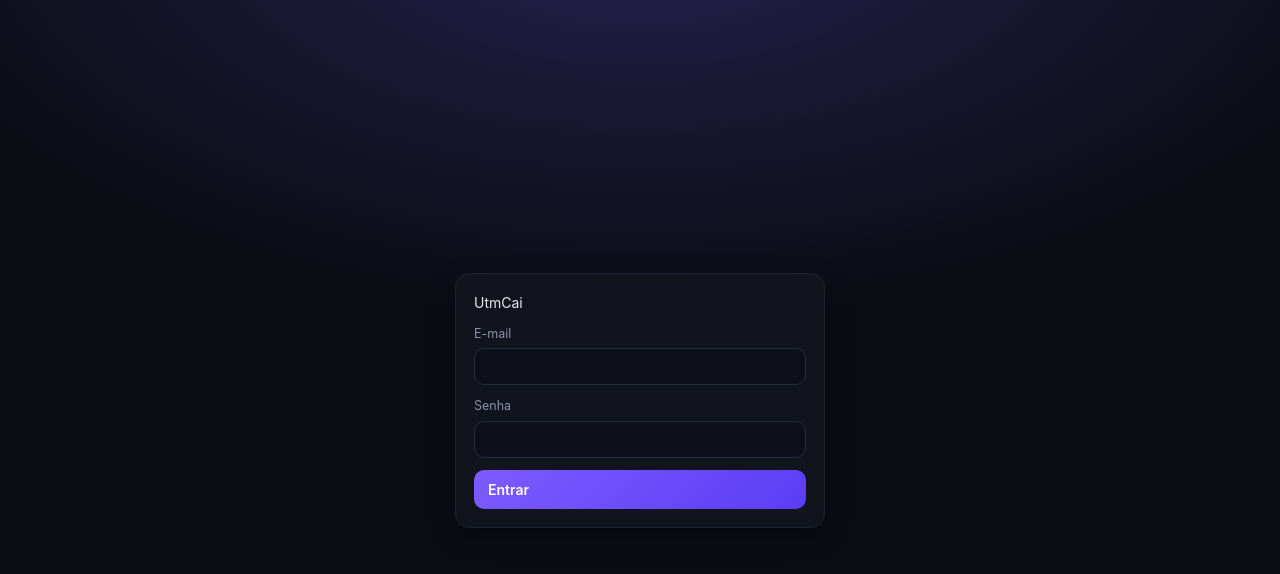
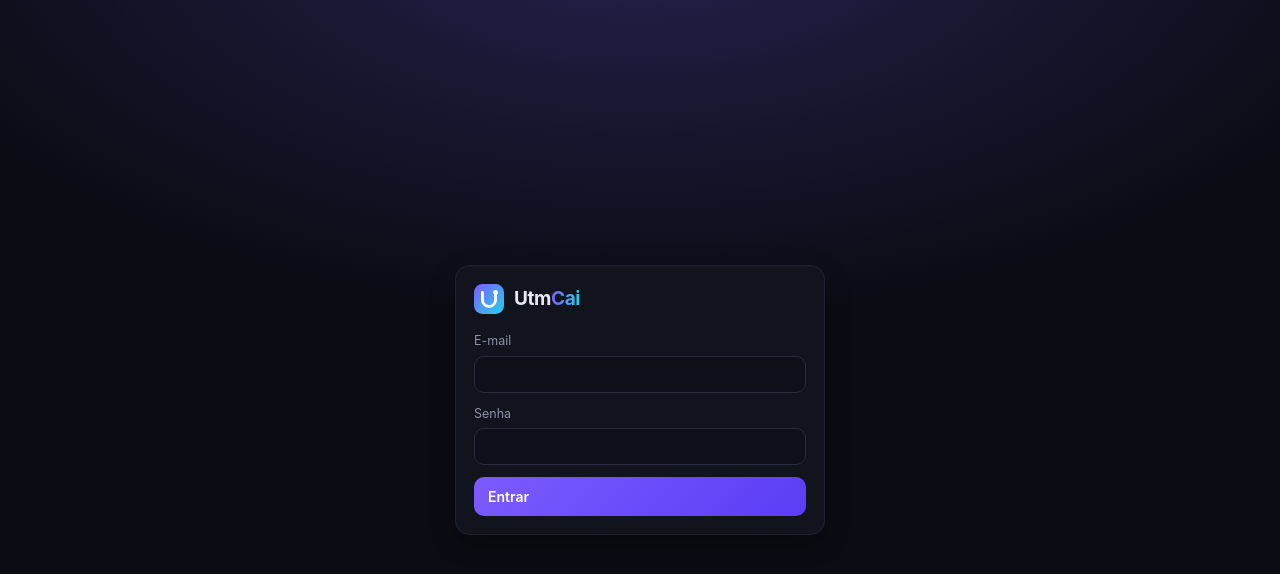
Before and after one commit to jhondeivyd/Utmicai, a Next.js app: page /login in a window 1280 px wide. Shown: the top 574 px of the page. Built offline with nearby package versions, Linux system fonts and the light colour scheme.

Commit message:
Update page.tsx

```diff
--- a/app/login/page.tsx
+++ b/app/login/page.tsx
@@ -1,10 +1,11 @@
 import { login } from "./actions";
+import { Logo } from "@/components/Icon";
 export default async function Login({ searchParams }: { searchParams: Promise<{ e?: string }> }) {
   const sp = await searchParams;
   return (
     <div className="login">
       <form action={login} className="card form">
-        <div className="logo" style={{ margin: 0 }}>Utm<span>Cai</span></div>
+        <div className="brand" style={{ margin: "0 0 6px" }}><Logo /><b>Utm<span>Cai</span></b></div>
         {sp.e && <div className="flash e">E-mail ou senha inválidos.</div>}
         <label>E-mail<input className="input" name="email" type="email" required autoComplete="email" /></label>
         <label>Senha<input className="input" name="password" type="password" required autoComplete="current-password" /></label>
```
